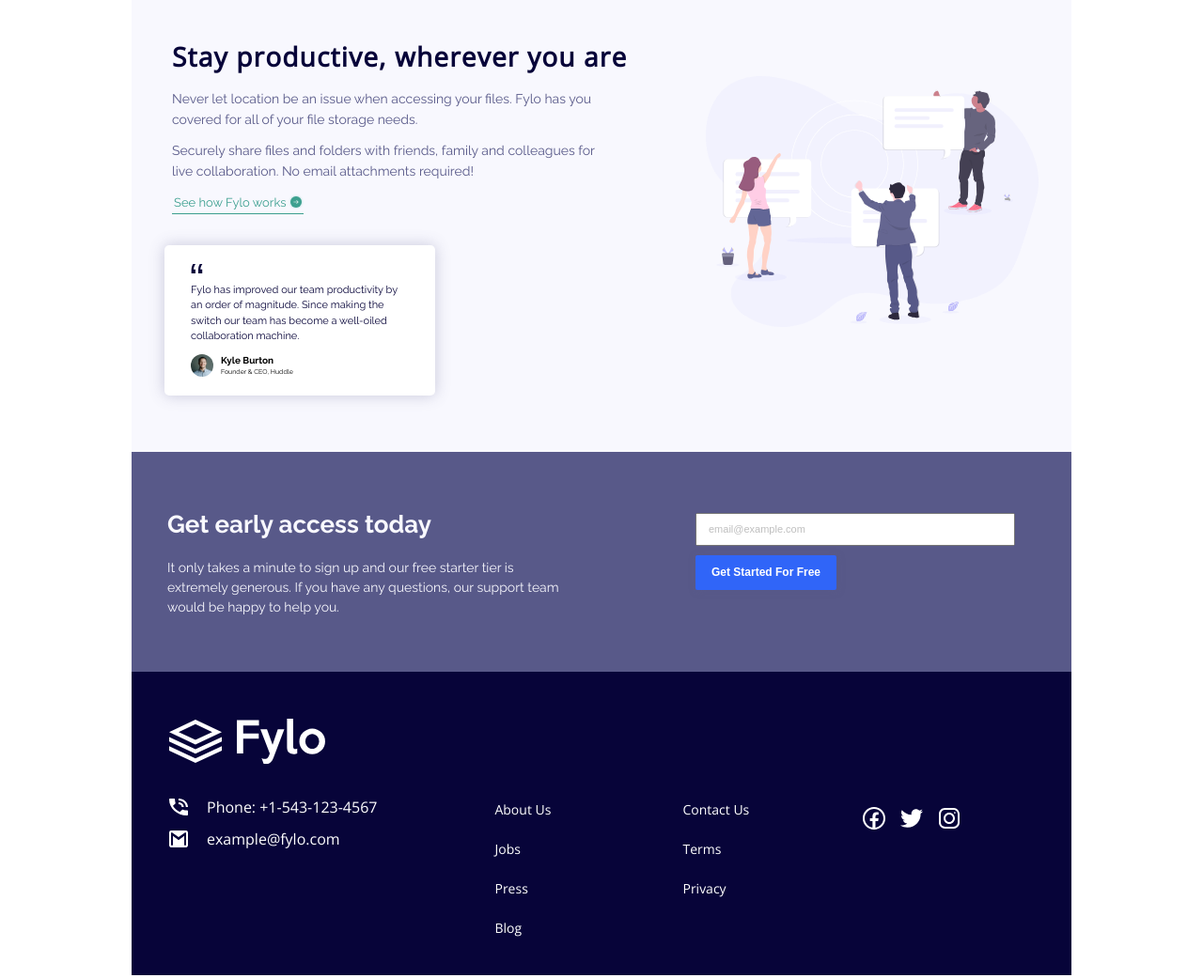
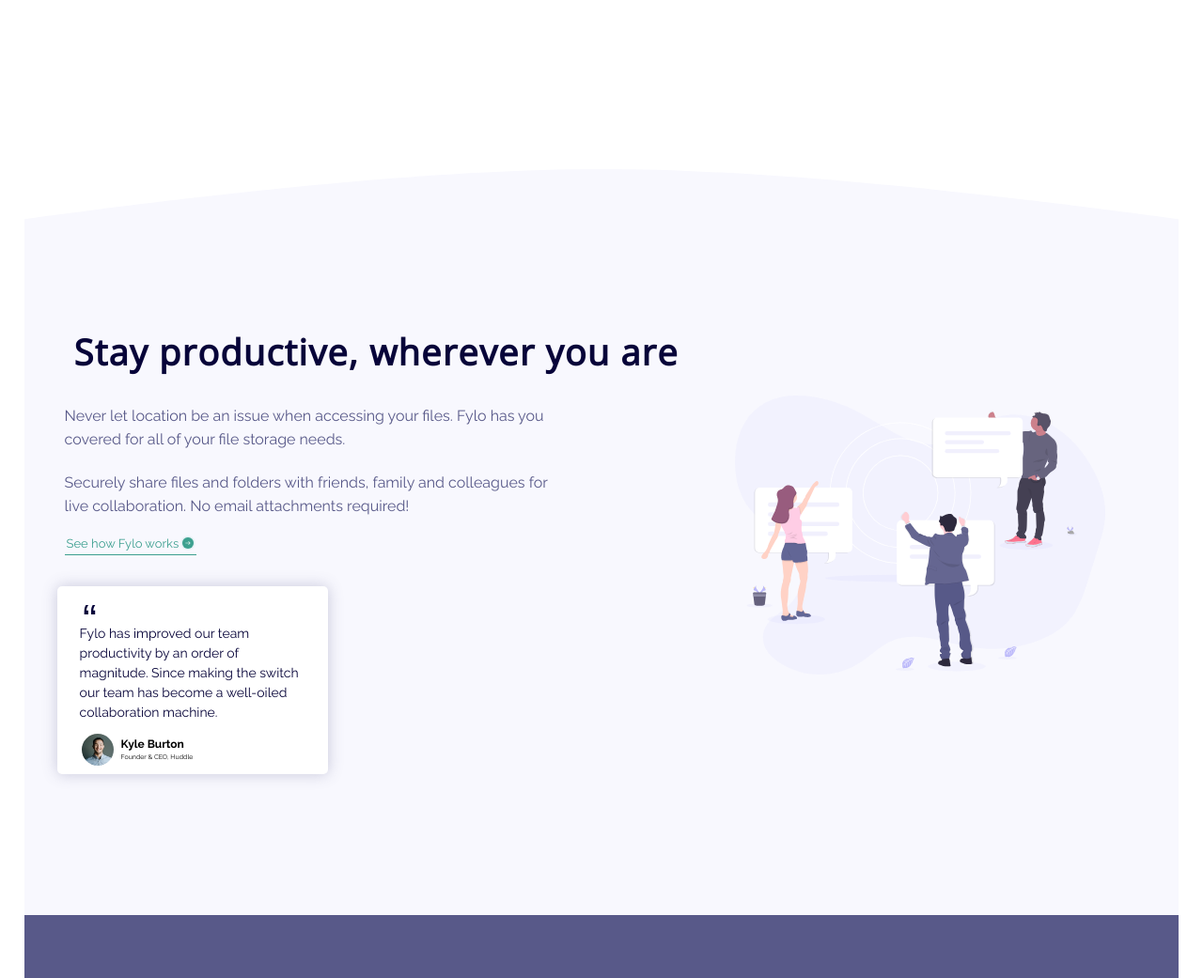
Before and after one commit to Ctaracena/Fylo_Landing, a plain HTML site: page index.html in a window 1280 px wide. Shown: the part 640-1681 px from the top of the page at 94% size. Drawn offline with nearby package versions, Linux system fonts and the light colour scheme; a script that the page names is missing.

```diff
--- a/main.css
+++ b/main.css
@@ -280,22 +280,35 @@
 
 @media screen and (min-width: 1000px) {
   body {
-    width: 1000px;
-    margin: auto;
+    width: 96%;
+    margin: 20px auto;
+  }
+  .logo {
+    width: 150px;
   }
   .navbar ul {
-    width: 25%;
+    width: 20%;
   }
   .block1 {
     width: 100%;
     flex-direction: row;
+    justify-content: space-between;
+    align-items: center;
+    margin-top: 40px;
   }
   .description {
     text-align: start;
-    width: 92%;
+    width: 650px;
   }
-  h2 {
-    font-size: 34px;
+  .description h2 {
+    font-size: 40px;
+  }
+  .description p {
+    font-size: 20px;
+  }
+  .image-container {
+    width: 800px;
+    margin: 0;
   }
   .form {
     flex-direction: row;
@@ -314,28 +327,34 @@
     box-sizing: border-box;
   }
 
+
   .block2 {
     flex-direction: row;
+    align-items: center;
     width: 100%;
-    padding-bottom: 60px;
+    padding-bottom: 150px;
   }
   .background {
+    margin-top: 200px;
     background-image: url(images/bg-curve-desktop.svg);
     background-size: cover;
-    height: 100px;
+    height: 130px;
     width: 100%;
   }
   .block2 .description {
-    width: 90%;
+    width: 98%;
   }
   .block2 .description-title {
-    font-size: 28px;
+    font-size: 38px;
     letter-spacing: 1.2px;
+    padding-bottom: 20px;
+    margin-left: 10px;
   }
   .block2 .description p {
     line-height: 1.6;
-    padding: 5px 0;
-    width: 88%;
+    padding: 10px 0;
+    width: 76%;
+    font-size: 16px;
   }
   .description-container {
     padding-left: 35px;
@@ -344,11 +363,16 @@
     width: 50%;
     padding-right: 35px;
   }
+  .block2 .image-container img {
+    width: 90%;
+    margin: auto;
+  }
   .link-container {
     margin: 5px 0;
   }
   .box {
-    width: 50%;
+    width: 40%;
+    height: 200px;
     margin: 0;
   }
   .box .user-experience {
@@ -356,39 +380,59 @@
   }
   .box .user-experience p {
     line-height: 1.5;
+    font-size: 14px;
+    padding: 0 6px;
+  }
+  .user-details {
+    padding-top: 12px;
   }
   .user-details img {
-    margin-left: 20px;
+    margin-left: 18px;
+    width: 34px;
+  }
+  .user-info h3 {
+    font-size: 12px;
+  }
+  .user-infp span {
+    font-size: 8px;
   }
 
   .access-container {
     width: 100%;
     display: flex;
-    padding: 50px 0;
+    padding: 100px 0;
   }
   .access-details {
-    width: 65%;
+    margin-left: 35px;
+    width: 45%;
   }
   .access-details h3 {
-    font-size: 26px;
+    font-size: 31px;
     text-align: start;
   }
   .access-details p {
     text-align: start;
+    font-size: 18px;
+  }
+  .access-form {
+    height: 130px;
   }
   .email.desktop {
-    width: 68%;
-    margin-left: 100px;
+    width: 58%;
+    height: 50px;
+    margin-left: 200px;
   }
   .button.desktop {
-    width: 30%;
-    margin-left: 100px;
+    width: 28%;
+    height: 50px;
+    margin-top: 10px;
+    margin-left: 200px;
   }
 
   footer {
     width: 100%;
     display: flex;
-    padding-bottom: 30px;
+    padding: 55px 0;
   }
   .contact {
     padding: 50px 85px 100px 40px;
```
